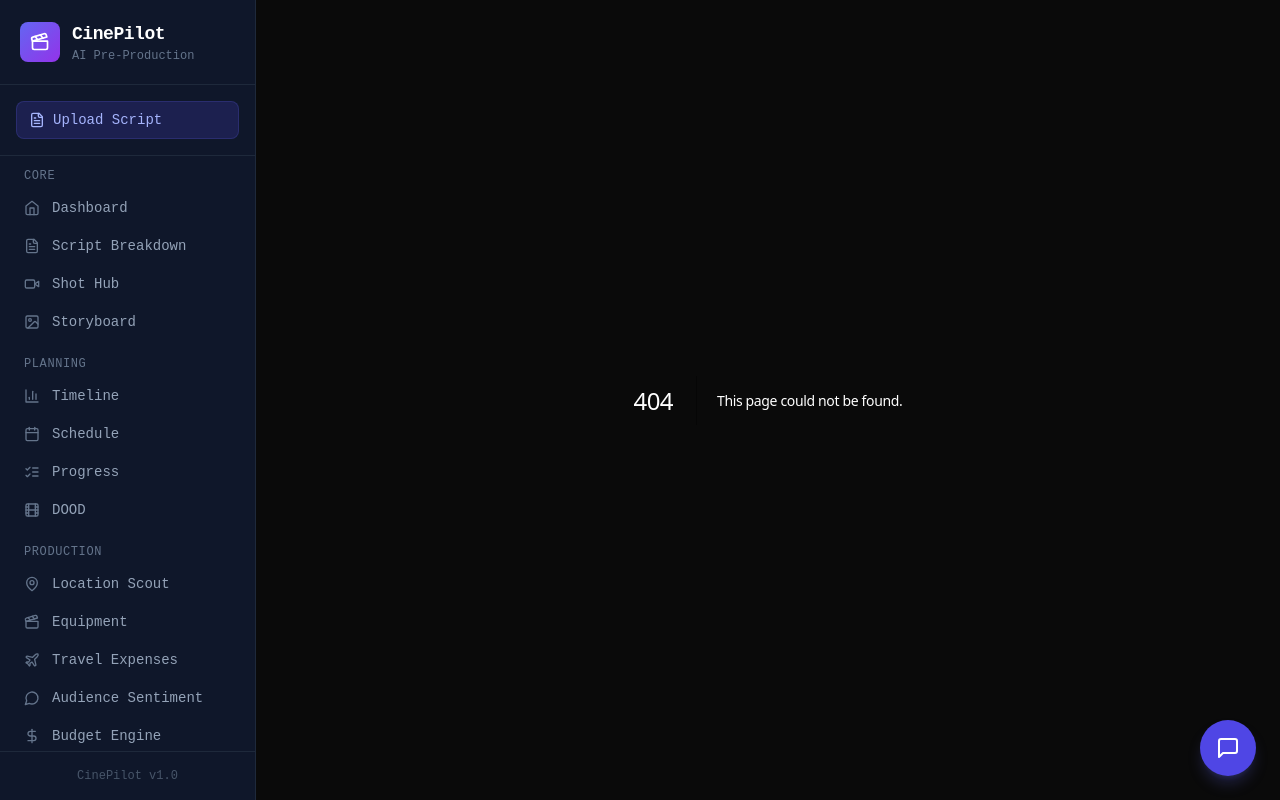
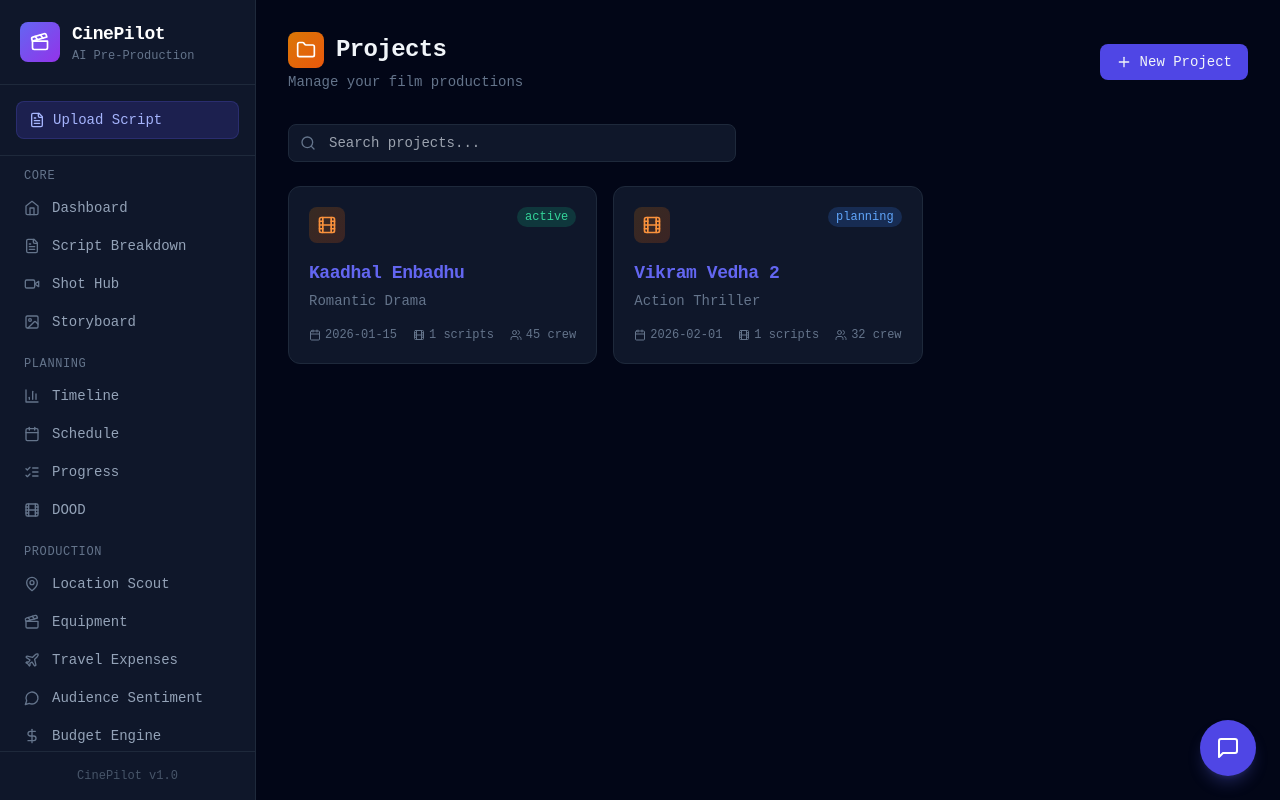
Before and after one commit to Gclaw-GMS/cinepilot, a Next.js app in the folder frontend/: page /projects in a window 1280 px wide. Before the commit this address had no page. Built offline with nearby package versions, Linux system fonts and the light colour scheme.

Commit message:
perf(projects): Add projects listing page with professional UI

```diff
--- /dev/null
+++ b/frontend/app/projects/page.tsx
@@ -0,0 +1,124 @@
+'use client'
+
+import { useState, useEffect } from 'react'
+import Link from 'next/link'
+import { Folder, Plus, Search, MoreHorizontal, Calendar, Film, Users } from 'lucide-react'
+
+interface Project {
+  id: string
+  name: string
+  description?: string
+  status: string
+  createdAt: string
+  scriptCount: number
+  crewCount: number
+}
+
+const DEMO_PROJECTS: Project[] = [
+  { id: '1', name: 'Kaadhal Enbadhu', description: 'Romantic Drama', status: 'active', createdAt: '2026-01-15', scriptCount: 1, crewCount: 45 },
+  { id: '2', name: 'Vikram Vedha 2', description: 'Action Thriller', status: 'planning', createdAt: '2026-02-01', scriptCount: 1, crewCount: 32 },
+]
+
+export default function ProjectsPage() {
+  const [projects, setProjects] = useState<Project[]>([])
+  const [loading, setLoading] = useState(true)
+  const [search, setSearch] = useState('')
+
+  useEffect(() => {
+    // Load demo projects initially
+    setProjects(DEMO_PROJECTS)
+    setLoading(false)
+  }, [])
+
+  const filtered = projects.filter(p =>
+    p.name.toLowerCase().includes(search.toLowerCase()) ||
+    p.description?.toLowerCase().includes(search.toLowerCase())
+  )
+
+  return (
+    <div className="min-h-screen bg-slate-950 text-slate-100 p-8">
+      {/* Header */}
+      <div className="flex items-center justify-between mb-8">
+        <div>
+          <h1 className="text-2xl font-bold flex items-center gap-3">
+            <div className="p-2 rounded-lg bg-gradient-to-br from-amber-600 to-orange-600">
+              <Folder className="w-5 h-5 text-white" />
+            </div>
+            Projects
+          </h1>
+          <p className="text-slate-500 text-sm mt-1">Manage your film productions</p>
+        </div>
+        <button className="flex items-center gap-2 px-4 py-2 bg-indigo-600 hover:bg-indigo-500 rounded-lg text-sm font-medium transition-colors">
+          <Plus className="w-4 h-4" />
+          New Project
+        </button>
+      </div>
+
+      {/* Search */}
+      <div className="mb-6">
+        <div className="relative max-w-md">
+          <Search className="absolute left-3 top-1/2 -translate-y-1/2 w-4 h-4 text-slate-500" />
+          <input
+            type="text"
+            placeholder="Search projects..."
+            value={search}
+            onChange={(e) => setSearch(e.target.value)}
+            className="w-full pl-10 bg-slate-900 border border-slate-800 rounded-lg px-4 py-2 text-sm focus:outline-none focus:ring-2 focus:ring-indigo-500"
+          />
+        </div>
+      </div>
+
+      {/* Projects Grid */}
+      {loading ? (
+        <div className="text-center py-12 text-slate-500">Loading...</div>
+      ) : filtered.length === 0 ? (
+        <div className="text-center py-12 text-slate-500">
+          {search ? 'No projects match your search' : 'No projects yet. Create your first project!'}
+        </div>
+      ) : (
+        <div className="grid grid-cols-1 md:grid-cols-2 lg:grid-cols-3 gap-4">
+          {filtered.map((project) => (
+            <Link
+              key={project.id}
+              href={`/projects/${project.id}`}
+              className="bg-slate-900 border border-slate-800 hover:border-slate-600 rounded-xl p-5 transition-all group"
+            >
+              <div className="flex items-start justify-between mb-4">
+                <div className="p-2 rounded-lg bg-gradient-to-br from-amber-600/20 to-orange-600/20">
+                  <Film className="w-5 h-5 text-orange-400" />
+                </div>
+                <span className={`px-2 py-0.5 text-xs rounded-full ${
+                  project.status === 'active' ? 'bg-emerald-500/20 text-emerald-400' :
+                  project.status === 'planning' ? 'bg-blue-500/20 text-blue-400' :
+                  'bg-slate-700 text-slate-400'
+                }`}>
+                  {project.status}
+                </span>
+              </div>
+
+              <h3 className="font-semibold text-lg mb-1 group-hover:text-indigo-400 transition-colors">
+                {project.name}
+              </h3>
+              <p className="text-sm text-slate-500 mb-4">{project.description || 'No description'}</p>
+
+              <div className="flex items-center gap-4 text-xs text-slate-500">
+                <div className="flex items-center gap-1">
+                  <Calendar className="w-3 h-3" />
+                  {project.createdAt}
+                </div>
+                <div className="flex items-center gap-1">
+                  <Film className="w-3 h-3" />
+                  {project.scriptCount} scripts
+                </div>
+                <div className="flex items-center gap-1">
+                  <Users className="w-3 h-3" />
+                  {project.crewCount} crew
+                </div>
+              </div>
+            </Link>
+          ))}
+        </div>
+      )}
+    </div>
+  )
+}
```
